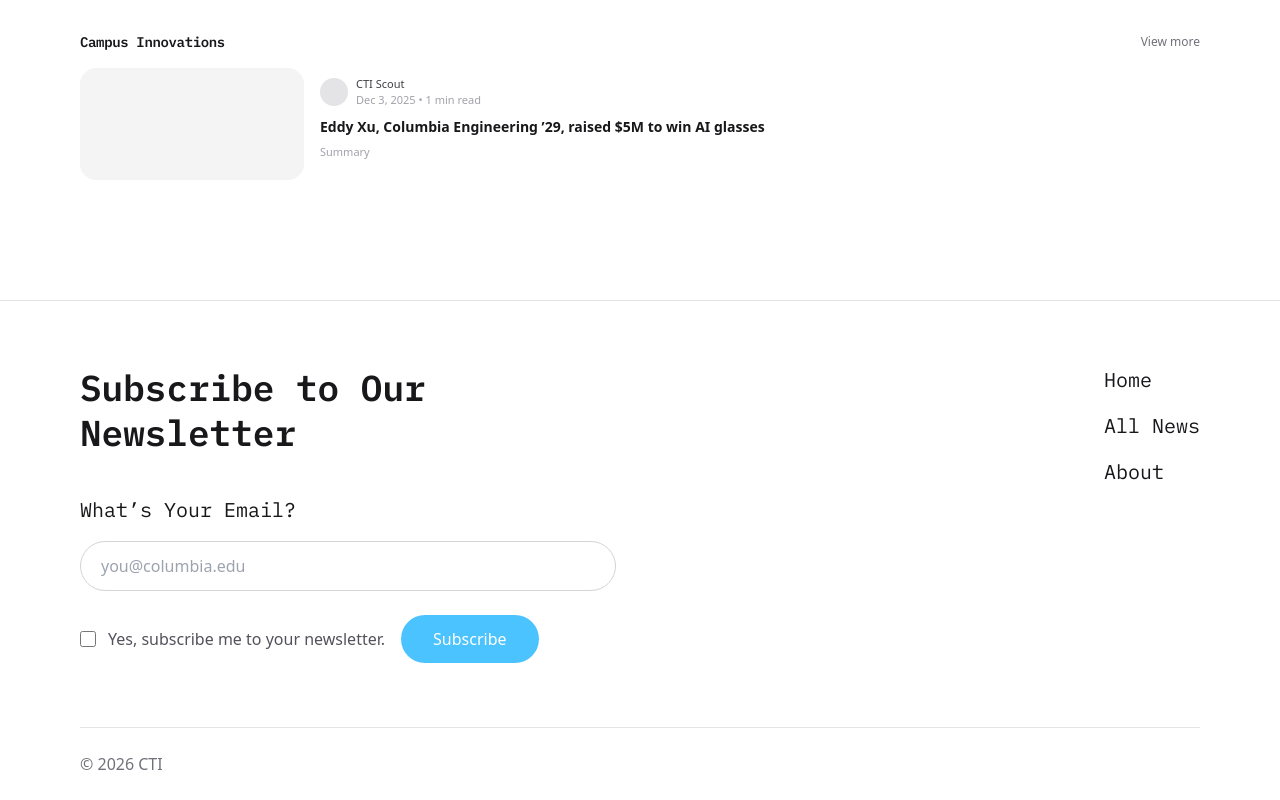
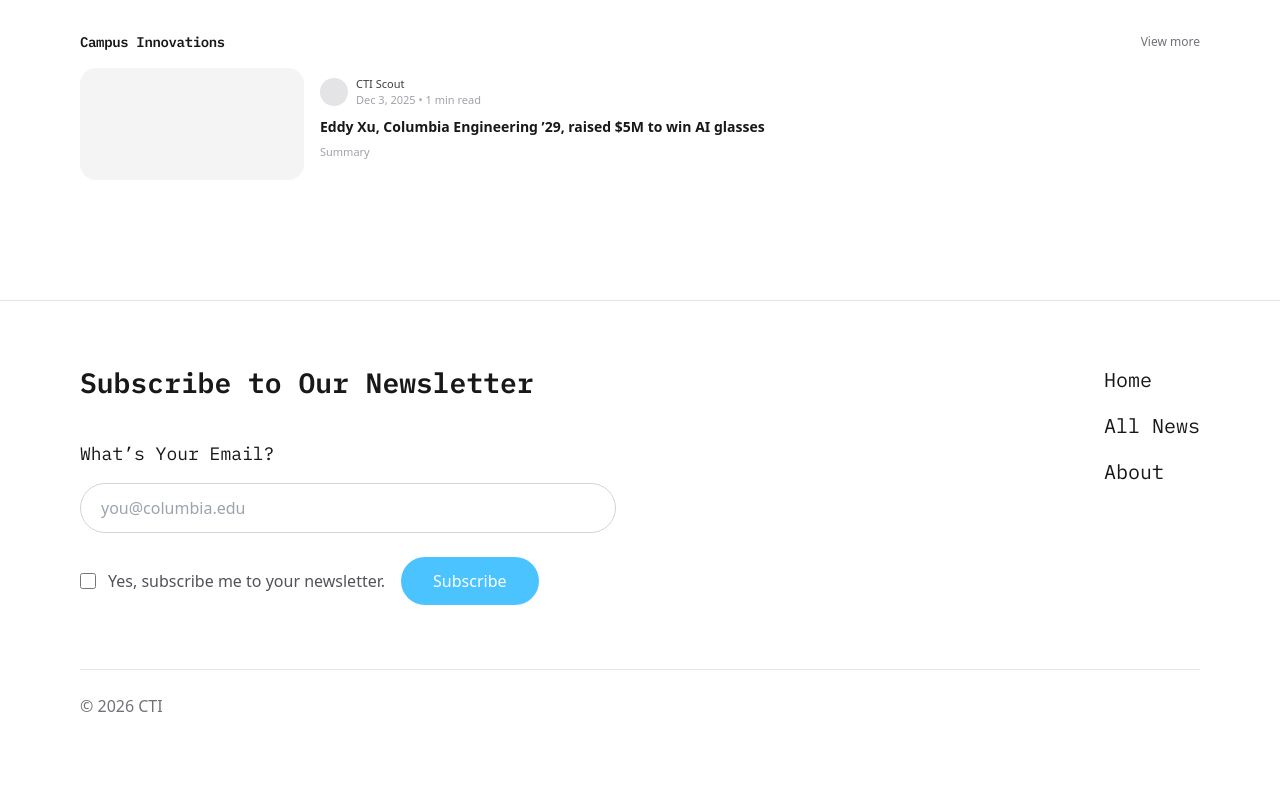
Before and after one commit to Eason310/CTI, a React (Vite) app: page /#/ in a window 1280 px wide. Shown: the part 1128-1928 px from the top of the page. After the commit the page ends 1870 px from the top, so only its background shows below. Built offline with nearby package versions, Linux system fonts and the light colour scheme.

Commit message:
adjust font size

```diff
--- a/src/components/Footer.jsx
+++ b/src/components/Footer.jsx
@@ -48,12 +48,12 @@ export default function Footer() {
         <div className="grid gap-12 py-16 md:grid-cols-2 md:items-start">
           {/* Newsletter */}
           <div>
-            <h3 className="font-plexmono text-[36px] font-semibold leading-tight">
+            <h3 className="font-plexmono text-[28px] font-semibold leading-tight">
               Subscribe to Our Newsletter
             </h3>
 
             <form onSubmit={submit} className="mt-10 max-w-xl">
-              <label className="block font-plexmono text-[20px] font-medium">
+              <label className="block font-plexmono text-[18px] font-medium">
                 What’s Your Email?
               </label>
 
```
